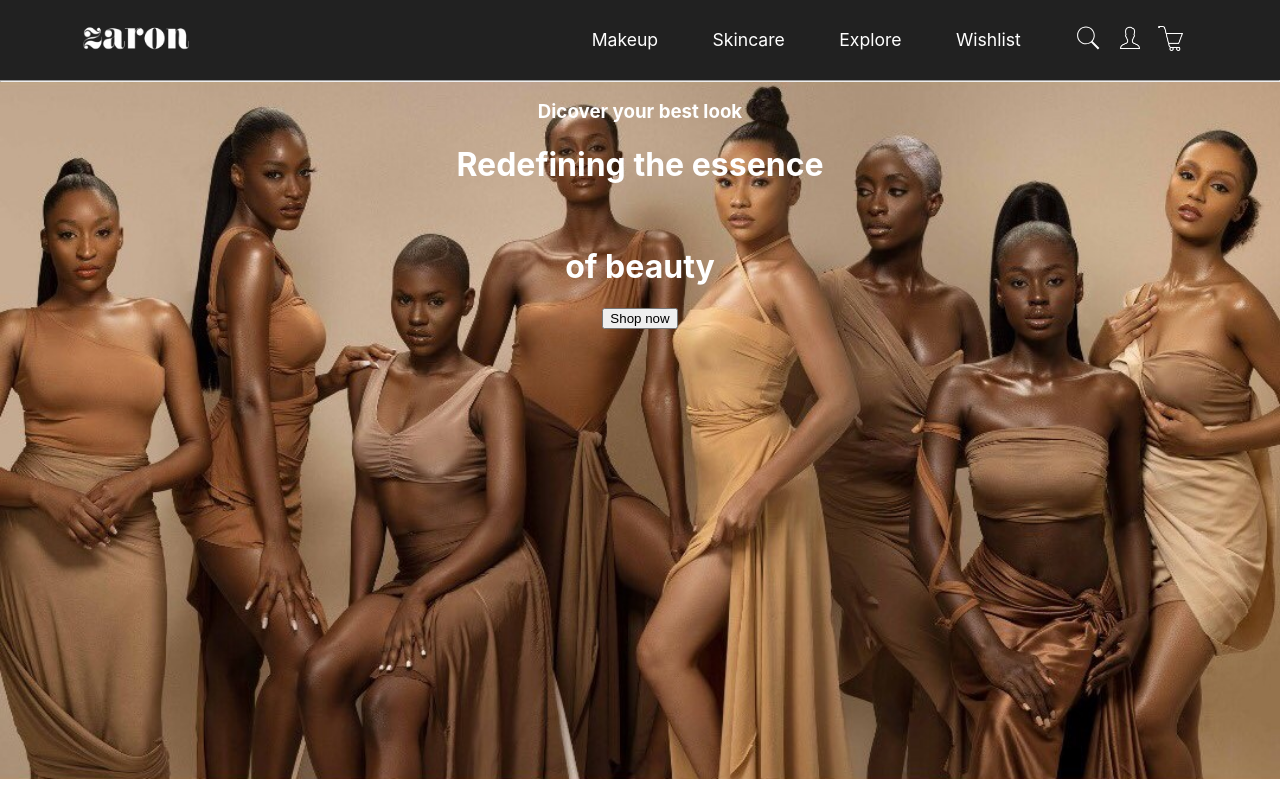
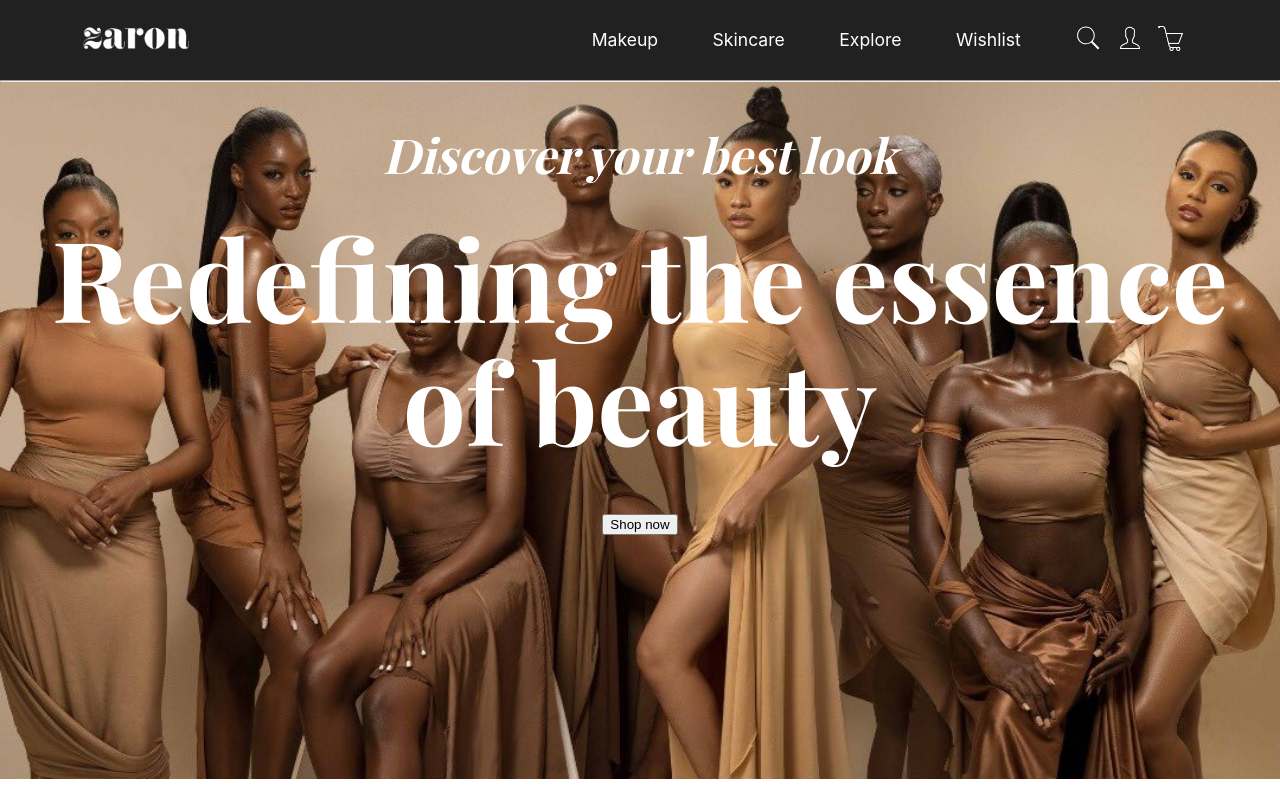
Before and after one commit to chiomaubaezuonu/zaron, a React (Create React App) app: page / in a window 1280 px wide. Built offline with nearby package versions, Linux system fonts and the light colour scheme.

Commit message:
Imported playfair display font to css file

```diff
--- a/src/App.css
+++ b/src/App.css
@@ -1,3 +1,5 @@
+@import url('https://fonts.googleapis.com/css2?family=Playfair+Display:wght@600;700&display=swap');
+
 body {
   padding: 0;
   margin: 0;
@@ -57,7 +59,20 @@ hr {
   background-size: cover;
   width: 100%;
 }
-.bg-text{
+
+.bg-text-div {
   color: white;
   text-align: center;
+  line-height: 3rem;
 }
+
+.bg-text {
+  font-size: 7rem;
+  font-family: 'Playfair Display', serif;
+}
+
+.discover {
+  font-size: 3rem;
+  font-style: italic;
+  font-family: 'Playfair Display', serif;
+}
--- a/src/App.tsx
+++ b/src/App.tsx
@@ -29,10 +29,10 @@ function App() {
       </nav>
       <hr style={{ background: "#EAEAEA" }} />
       <div className='bg-div'>
-        <div className='bg-text'>
-          <h3 className='discover'>Dicover your best look</h3>
-          <h1>Redefining the essence</h1><br />
-          <h1>of beauty</h1>
+        <div className='bg-text-div'>
+          <h3 className='discover'>Discover your best look</h3>
+          <h1 className='bg-text'>Redefining the essence</h1>
+          <h1 className='bg-text'>of beauty</h1>
           <button>Shop now</button>
         </div>
       </div>
```
